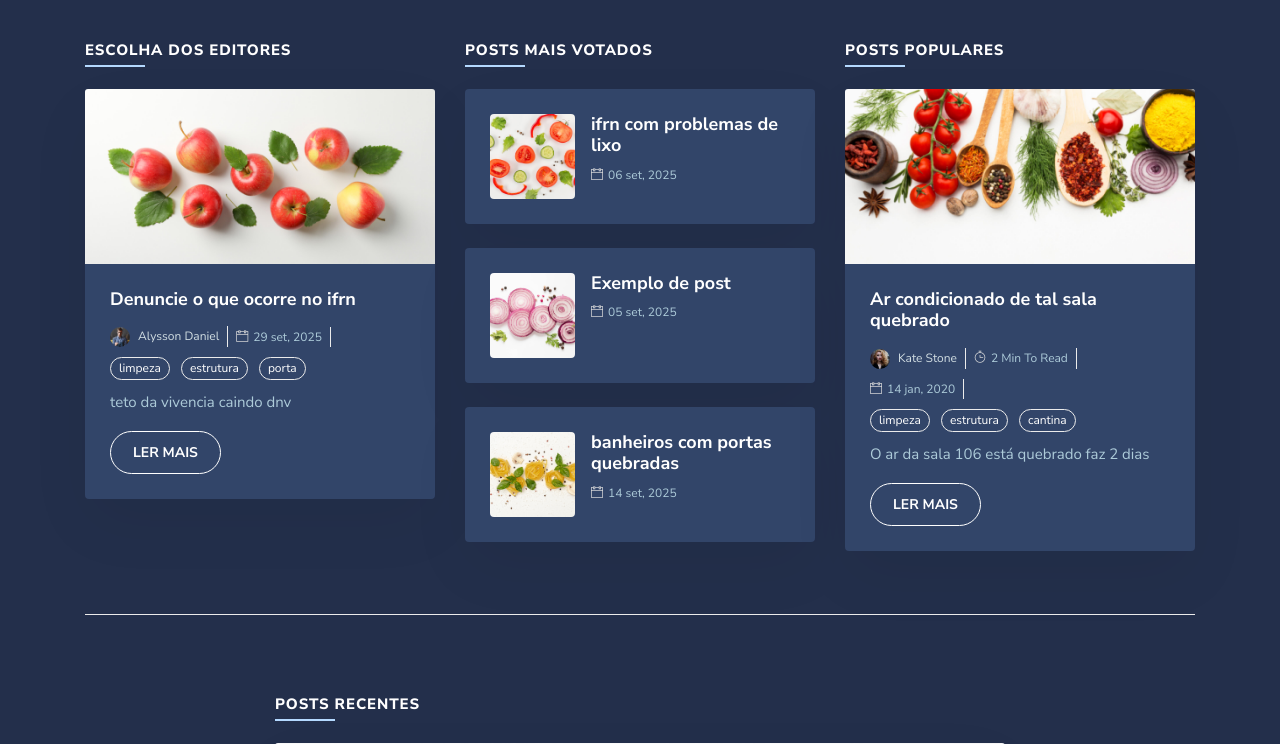
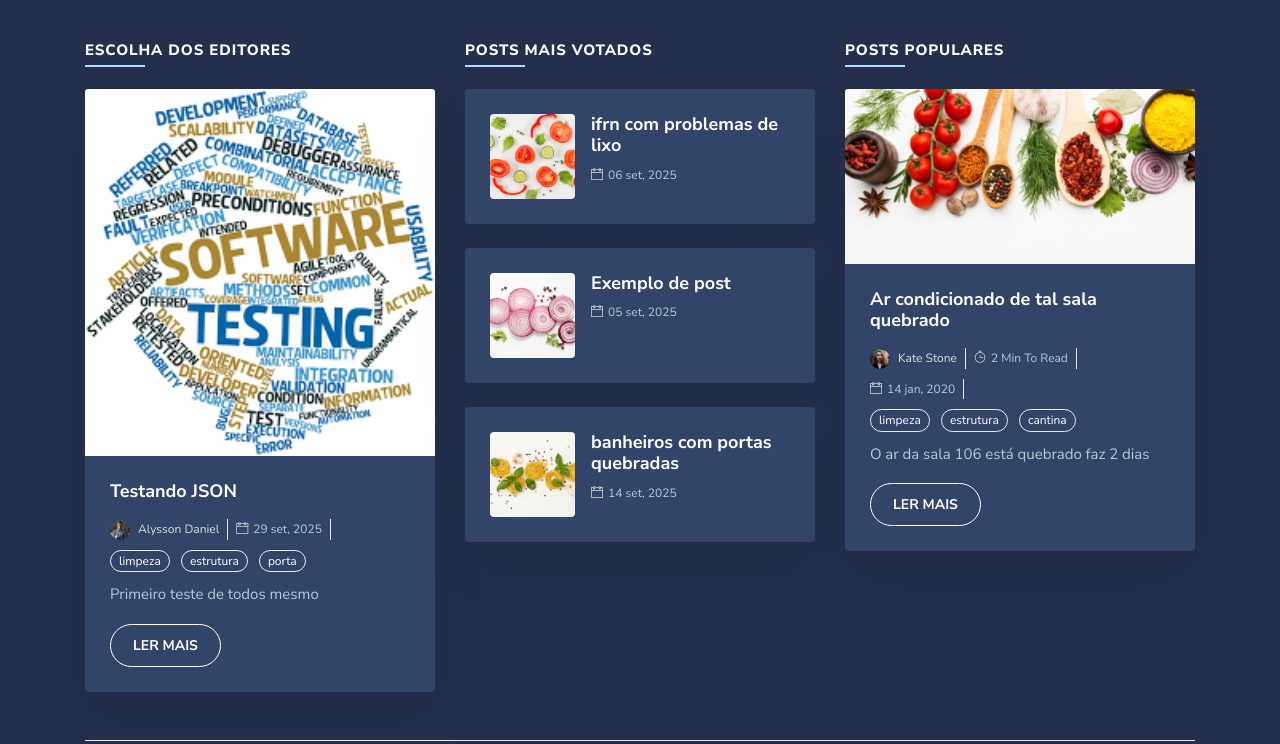
Before and after one commit to KauaWn/DigaIF, a Flask app: page / in a window 1280 px wide. Shown: the part 452-1196 px from the top of the page. Run offline with Flask 3, Linux system fonts and the light colour scheme; some libraries are stand-ins or nearby versions.

Commit message:
JSON implement test

```diff
--- /dev/null
+++ b/app/posts.json
@@ -0,0 +1,8 @@
+[
+  {
+    "id": 1,
+    "titulo": "Testando JSON",
+    "conteudo": "Primeiro teste de todos mesmo",
+    "imagem": "static/img/testes_img.png"
+  }
+]
--- a/app/routes.py
+++ b/app/routes.py
@@ -1,6 +1,18 @@
 from app import app
 from flask import render_template
+import json
+import os
 
+
+def ler_posts():
+    caminho = os.path.join(os.path.dirname(__file__), 'posts.json')
+    with open(caminho, 'r', encoding='utf-8') as f:
+        return json.load(f)
+
+@app.route('/')
+def index():
+    posts = ler_posts()  # pega os posts do JSON
+    return render_template('index.html', posts=posts)
 
 @app.route("/")
 def home():
--- a/app/templates/index.html
+++ b/app/templates/index.html
@@ -27,11 +27,15 @@
         <h2 class="h5 section-title">Escolha dos editores</h2>
         <article class="card">
           <div class="post-slider slider-sm">
-            <img src="{{ url_for('static', filename='img/post/post-1.jpg') }}" class="card-img-top" alt="post-thumb">
+          {% for post in posts %}
+            <img src="{{ post.imagem }}" class="card-img-top" alt="post-thumb">
+          {% endfor %}
           </div>
 
           <div class="card-body">
-            <h3 class="h4 mb-3"><a class="post-title" href="post-details.html">Denuncie o que ocorre no ifrn</a></h3>
+          {% for post in posts %}
+            <h3 class="h4 mb-3"><a class="post-title" href="post-details.html">{{ post.titulo }}</a></h3>
+          {% endfor %}
             <ul class="card-meta list-inline">
               <li class="list-inline-item">
                 <a href="{{ url_for('author_single') }}" class="card-meta-author">
@@ -51,7 +55,9 @@
                 </ul>
               </li>
             </ul>
-            <p>teto da vivencia caindo dnv</p>
+          {% for post in posts %}
+            <p>{{ post.conteudo}}</p>
+          {% endfor %}
             <a href="post-details.html" class="btn btn-outline-primary">Ler mais</a>
           </div>
         </article>
```
Also changed, not shown: app/static/img/testes_img.png (added).
